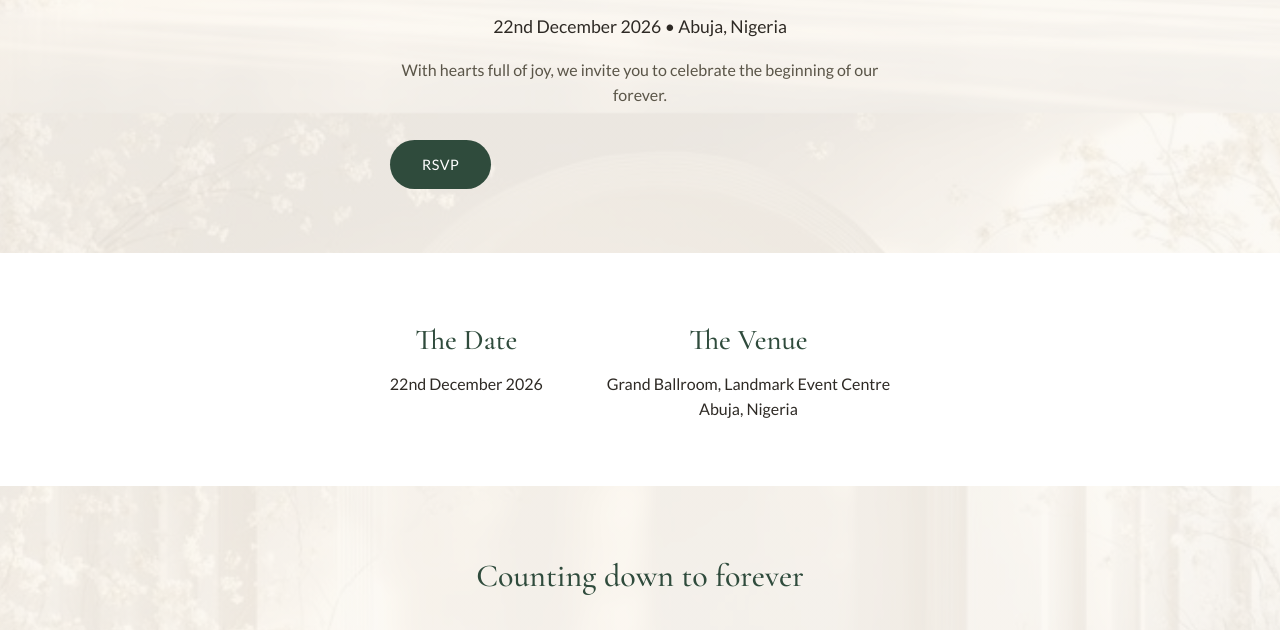
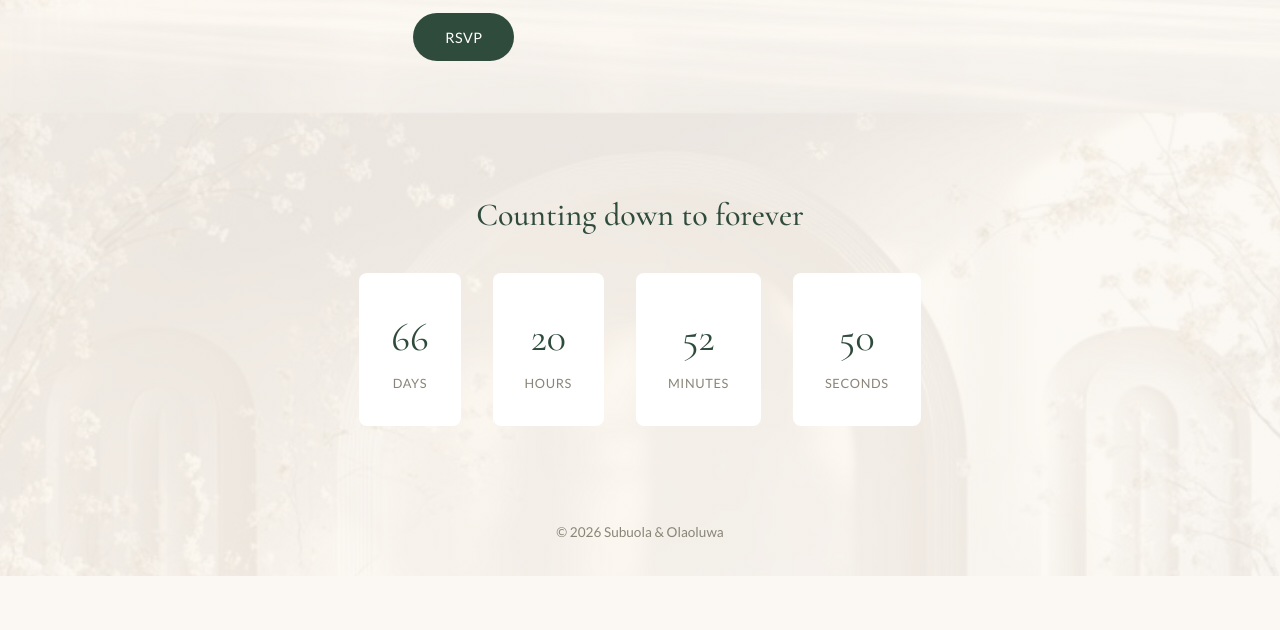
Before and after one commit to cruzfxn/wedding-website, a website: page index.html in a window 1280 px wide. Shown: the part 687-1317 px from the top of the page. After the commit the page ends 1263 px from the top, so only its background shows below. Drawn offline with nearby package versions, Linux system fonts and the light colour scheme.

Commit message:
Update homepage and wedding contact section

```diff
--- a/index.html
+++ b/index.html
@@ -38,10 +38,6 @@
     <div class="hero-content">
       <p class="hero-eyebrow">We're getting married</p>
       <h1 class="hero-names">Subuola <span>&amp;</span> Olaoluwa</h1>
-      <p class="hero-date">22nd December 2026 &bull; Abuja, Nigeria</p>
-      <p class="hero-message">
-        With hearts full of joy, we invite you to celebrate the beginning of our forever.
-      </p>
 
       <div class="hero-actions">
         <a href="rsvp.html" class="btn btn-primary">RSVP</a>
@@ -49,17 +45,6 @@
       </div>
     </div>
   </section>
-    <!-- ===== DATE & VENUE ===== -->
-<section class="info-strip">
-  <div class="info-card">
-    <h2>The Date</h2>
-    <p>22nd December 2026</p>
-  </div>
-  <div class="info-card">
-    <h2>The Venue</h2>
-    <p>Grand Ballroom, Landmark Event Centre<br>Abuja, Nigeria</p>
-  </div>
-</section>
 
 <!-- ===== COUNTDOWN ===== -->
 <section class="countdown reveal">
```
Also changed, not shown: info.html (+1 -1 lines).
